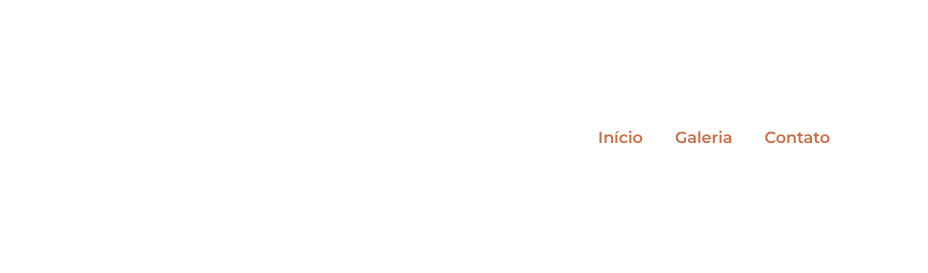
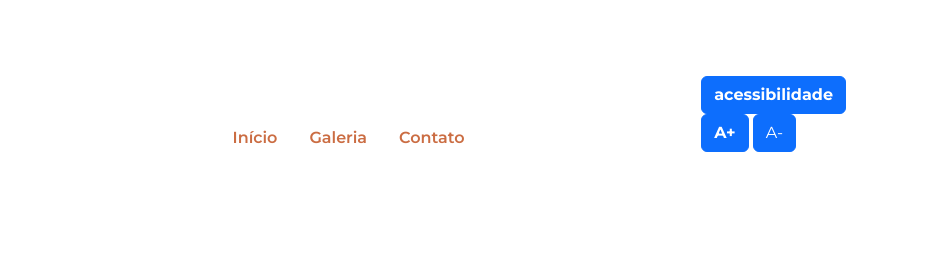
Before and after one commit to GabrielSanchezzz/jack, a plain HTML site: page index.html in a window 1280 px wide. Shown: the top 273 px of the page, 352-1280 px from the left. Drawn offline with nearby package versions, Linux system fonts and the light colour scheme; a script that the page names is missing.

Commit message:
29/05/25

```diff
--- a/index.html
+++ b/index.html
@@ -22,6 +22,13 @@
                 <li class="nav-item"><a class="nav-link" href="#galeria">Galeria</a></li>
                 <li class="nav-item"><a class="nav-link" href="#contato">Contato</a></li>
             </ul>
+            <div id="acessibilidade" class="menu-acessibilidade">
+                <button class="btn btn-primary fw-bold rotacao-botao">acessibilidade</button>
+                <div id="opcoes-acessibilidade">
+                    <button id="aumentar-fonte" class="btn btn-primary fw-bold">A+</button>
+                    <button id="diminuir-fonte" class="btn btn-primary fw-bol">A-</button>
+                    </div>
+            </div>
         </nav>
 
     </header>
```
